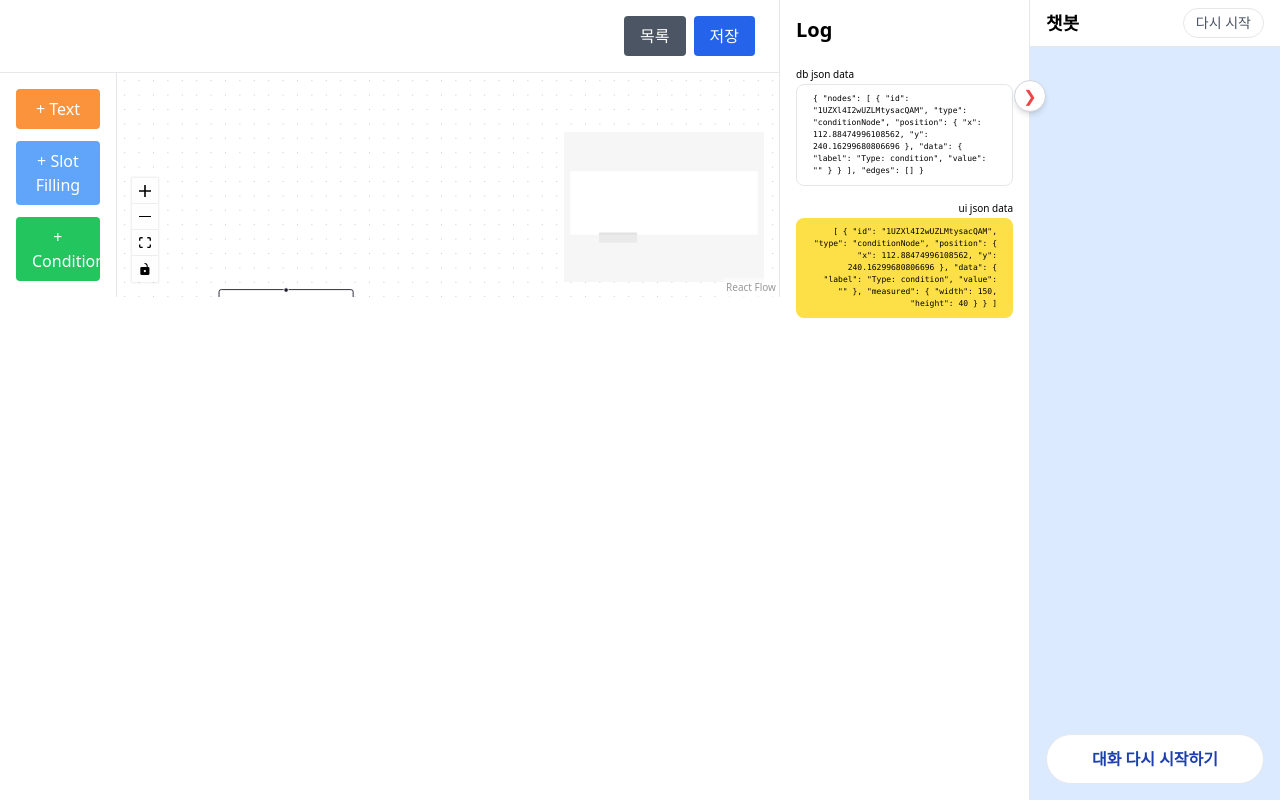
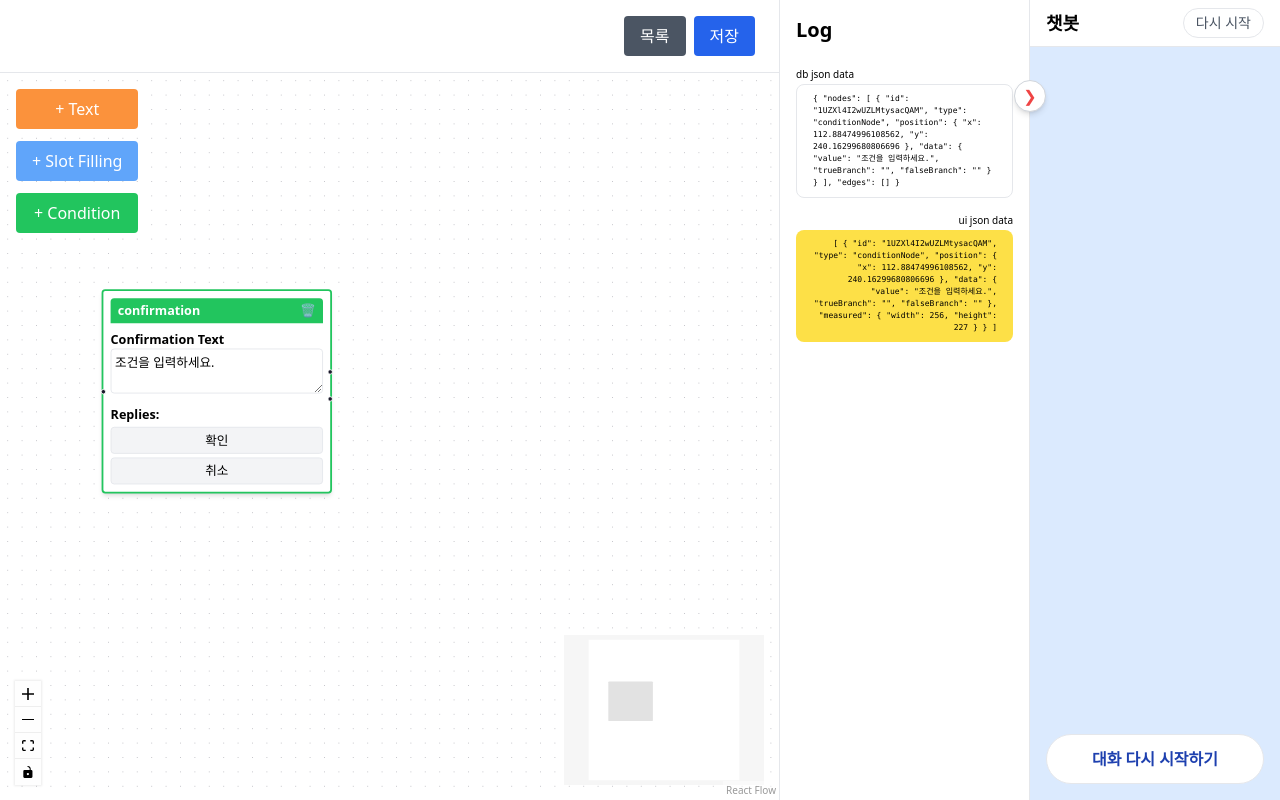
Before and after one commit to Young-Hyun-Ham/chatbot-sample, a React (Vite) app in the folder frontend/: page /scenario/1 in a window 1280 px wide. Both pictures are taken after a click on the button "+ Condition". Built offline with nearby package versions, Linux system fonts and the light colour scheme; no server answers.

Commit message:
컨디션 카드섹션 추가 및 flow UI 수정

```diff
--- a/frontend/src/components/FlowEditor.tsx
+++ b/frontend/src/components/FlowEditor.tsx
@@ -17,7 +17,7 @@ import { useCallback, useEffect, useMemo } from 'react';
 import { useScenarioStore } from '../store/useScenarioStore';
 import TextNode from './node/TextNode';
 import SlotFillingNode from './node/SlotFillingNode';
-// import ConditionNode from './node/ConditionNode';
+import ConditionNode from './node/ConditionNode';
 
 const FlowEditor = () => {
   const nodes = useScenarioStore((s) => s.nodes);
@@ -31,7 +31,7 @@ const FlowEditor = () => {
   const nodeTypes = useMemo(() => ({
     textNode: TextNode,
     slotFillingNode: SlotFillingNode,
-    // conditionNode: ConditionNode,
+    conditionNode: ConditionNode,
   }), []);
 
   // 이걸로 실제 노드 리스트 추적
--- /dev/null
+++ b/frontend/src/components/node/ConditionNode.tsx
@@ -0,0 +1,65 @@
+import { memo } from 'react';
+import { Handle, Position } from '@xyflow/react';
+import { useScenarioStore } from '../../store/useScenarioStore';
+
+const ConditionNode = memo(({ id, data }: any) => {
+  const deleteNode = useScenarioStore((s) => s.deleteNode);
+  const updateNodeData = useScenarioStore((s) => s.updateNodeData);
+
+  const handleTextChange = (e: React.ChangeEvent<HTMLTextAreaElement>) => {
+    updateNodeData(id, { value: e.target.value });
+  };
+
+  return (
+    <div className="bg-white border-2 border-green-500 rounded shadow-md p-2 w-64 relative">
+      {/* 핸들 */}
+      <Handle type="target" position={Position.Left} />
+
+      {/* True 핸들 */}
+      <Handle
+        type="source"
+        id="true"
+        position={Position.Right}
+        style={{ top: 90 }}
+      />
+      {/* False 핸들 */}
+      <Handle
+        type="source"
+        id="false"
+        position={Position.Right}
+        style={{ top: 120 }}
+      />
+
+      {/* 헤더 */}
+      <div className="flex justify-between items-center bg-green-500 text-white text-sm font-semibold px-2 py-1 rounded-t">
+        <span>confirmation</span>
+        <button onClick={() => deleteNode(id)}>🗑️</button>
+      </div>
+
+      {/* 본문 */}
+      <div className="mt-2 text-sm space-y-2">
+        <div>
+          <div className="font-semibold">Confirmation Text</div>
+          <textarea
+            className="w-full border rounded px-1 py-1 text-sm"
+            value={data.value || ''}
+            onChange={handleTextChange}
+            placeholder="확인 질문을 입력하세요."
+          />
+        </div>
+
+        <div>
+          <div className="font-semibold mb-1">Replies:</div>
+          <div className="w-full border rounded px-2 py-1 bg-gray-100 text-center text-sm mb-1">
+            {data.trueLabel || '확인'}
+          </div>
+          <div className="w-full border rounded px-2 py-1 bg-gray-100 text-center text-sm">
+            {data.falseLabel || '취소'}
+          </div>
+        </div>
+      </div>
+    </div>
+  );
+});
+
+export default ConditionNode;
--- a/frontend/src/pages/scenario/ScenarioDetail.tsx
+++ b/frontend/src/pages/scenario/ScenarioDetail.tsx
@@ -45,7 +45,7 @@ const ScenarioDetail = () => {
     <div className="relative h-screen overflow-hidden">
       {/* 1. 가운데 Flow 프레임 */}
       <div
-        className="flex flex-col border-r transition-all duration-300"
+        className="flex flex-col border-r flex-1 h-full"
         style={{ width: flowPanelWidth }}
       >
         {/* 상단 바 */}
@@ -65,14 +65,11 @@ const ScenarioDetail = () => {
         </div>
 
         {/* 버튼 + FlowEditor */}
-        <div className="flex flex-1">
-          {/* 버튼 패널 (15%) */}
-          <div className="w-[15%] p-4 border-r bg-white">
+        <div className="flex flex-1 h-full relative">
+          <div className="absolute top-4 left-4 z-10">
             <SectionToolbar />
           </div>
-
-          {/* FlowEditor (85%) */}
-          <div className="w-[85%]">
+          <div className="w-full h-full">
             <FlowEditor />
           </div>
         </div>
--- a/frontend/src/store/useScenarioStore.ts
+++ b/frontend/src/store/useScenarioStore.ts
@@ -60,17 +60,17 @@ export const useScenarioStore = create<ScenarioStore>((set, get) => ({
           items: [],
         },
       } as SlotFillingNode;
-    // } else if (type === 'condition') {
-    //   newNode = {
-    //     id,
-    //     type: 'conditionNode',
-    //     position: { x: Math.random() * 300, y: Math.random() * 300 },
-    //     data: {
-    //       value: '조건을 입력하세요.',
-    //       trueBranch: '',
-    //       falseBranch: '',
-    //     },
-    //   } as ConditionNode;
+    } else if (type === 'condition') {
+      newNode = {
+        id,
+        type: 'conditionNode',
+        position: { x: Math.random() * 300, y: Math.random() * 300 },
+        data: {
+          value: '조건을 입력하세요.',
+          trueBranch: '',
+          falseBranch: '',
+        },
+      } as ConditionNode;
     } else {
       newNode = {
         id,
```
